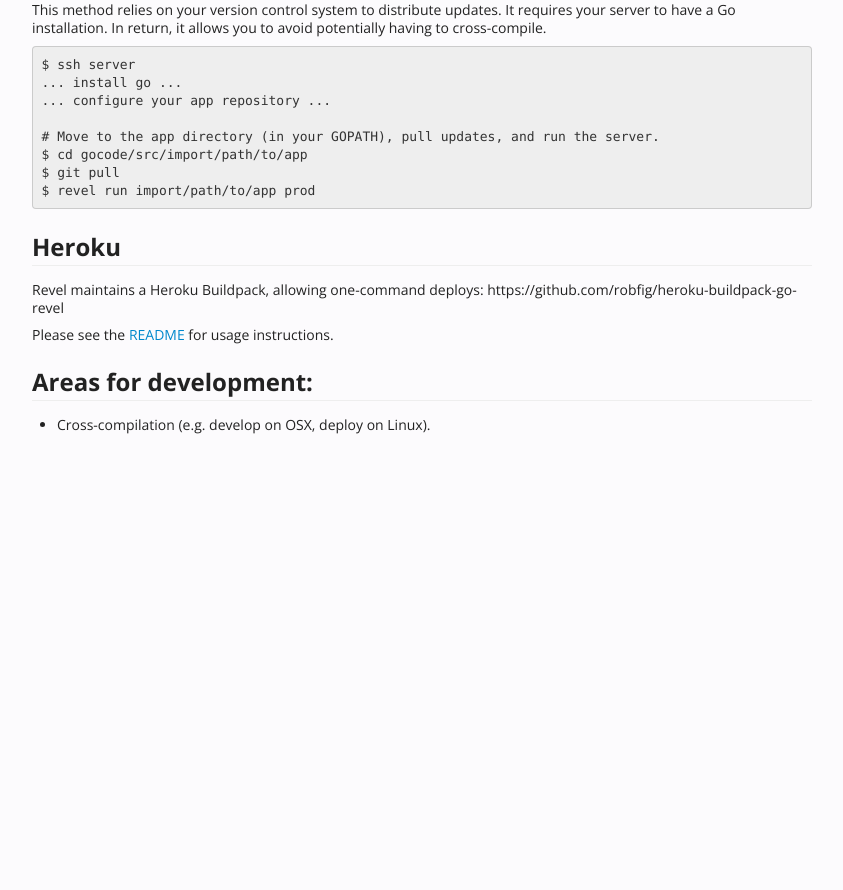
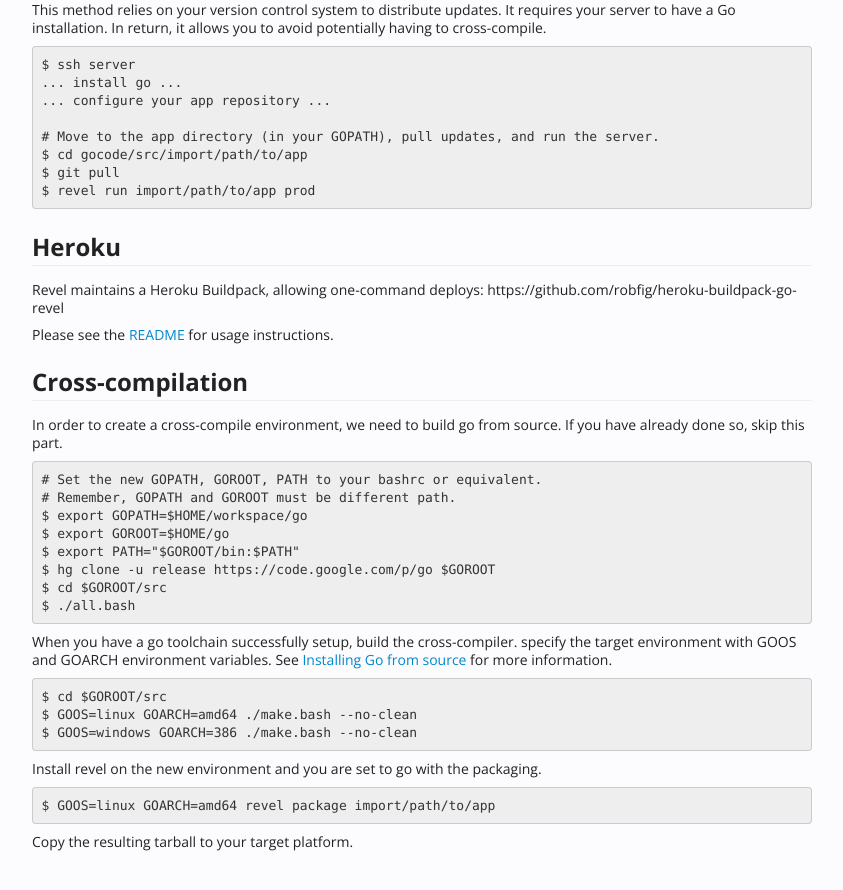
Before and after one commit to revel/revel, a Jekyll site: the page built from manual/deployment.md, in a window 1280 px wide and 900 px high, scrolled down 1241 px. Shown: the top 890 px of the window, without its empty margins (298-1141 px from the left). Built offline with Jekyll 4.4.1, drawn with Linux system fonts in a browser that asks for light colours; before the commit the page ends 1729 px from its top, so only the background shows below that; some of the changed text lies outside the part shown.

Commit message:
Add example of cross-compilation packaging to deployment manual.

```diff
--- a/manual/deployment.md
+++ b/manual/deployment.md
@@ -40,9 +40,8 @@
     $ tar xzvf app.tar.gz
 	$ bash run.sh
 
-Presently there is no explicit cross-compilation support, so this only works if
-you develop and deploy to the same architecture, or if you configure your go
-installation to build to the desired architecture by default.
+This only works if you develop and deploy to the same architecture, or if you configure your go
+installation to build to the desired architecture by default. See below for cross-compilation support.
 
 ### Incremental deployment
 
@@ -88,6 +87,31 @@
 [README](https://github.com/robfig/heroku-buildpack-go-revel/blob/master/README.md)
 for usage instructions.
 
-## Areas for development:
+## Cross-compilation
 
-* Cross-compilation (e.g. develop on OSX, deploy on Linux).
+In order to create a cross-compile environment, we need to build go from source.
+If you have already done so, skip this part.
+
+    # Set the new GOPATH, GOROOT, PATH to your bashrc or equivalent.
+    # Remember, GOPATH and GOROOT must be different path.
+    $ export GOPATH=$HOME/workspace/go
+    $ export GOROOT=$HOME/go
+    $ export PATH="$GOROOT/bin:$PATH"
+    $ hg clone -u release https://code.google.com/p/go $GOROOT
+    $ cd $GOROOT/src
+    $ ./all.bash
+
+When you have a go toolchain successfully setup, build the cross-compiler.
+specify the target environment with GOOS and GOARCH environment variables. See
+[Installing Go from source](http://golang.org/doc/install/source#environment)
+for more information.
+
+    $ cd $GOROOT/src
+    $ GOOS=linux GOARCH=amd64 ./make.bash --no-clean
+    $ GOOS=windows GOARCH=386 ./make.bash --no-clean
+
+Install revel on the new environment and you are set to go with the packaging.
+
+    $ GOOS=linux GOARCH=amd64 revel package import/path/to/app
+
+Copy the resulting tarball to your target platform.
```
